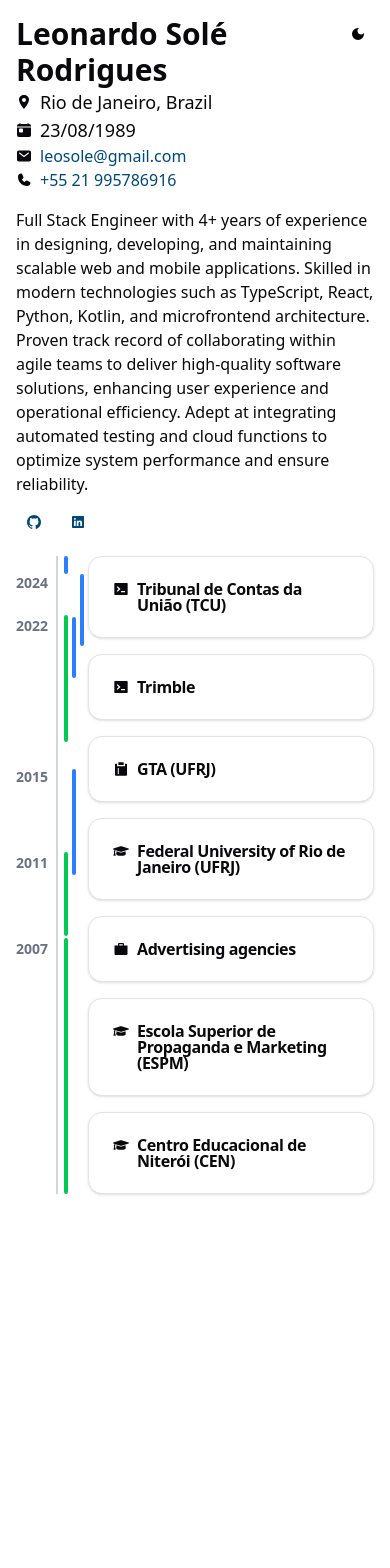
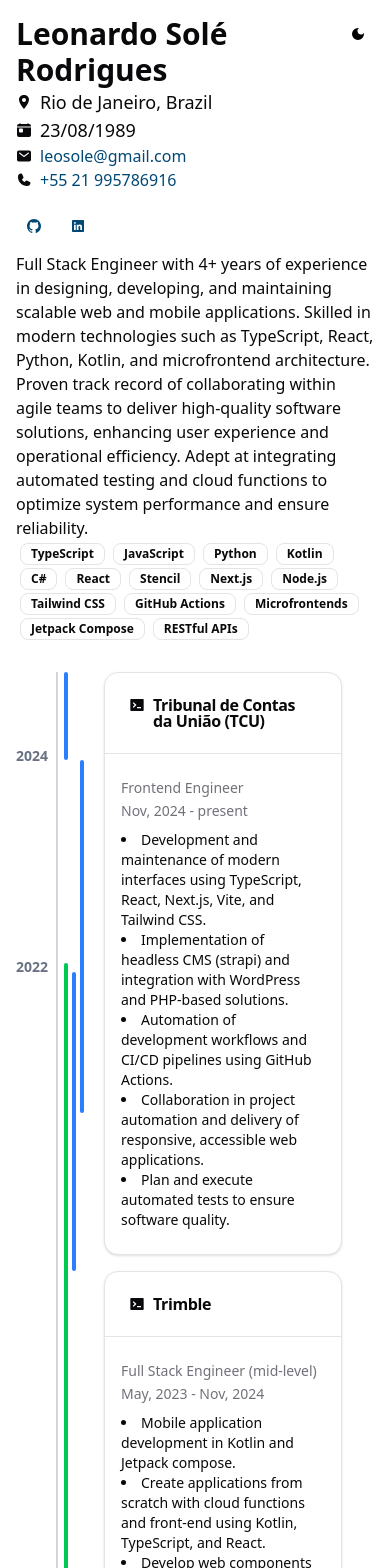
Before and after one commit to leosole/cv, a React (Vite) app: page / in a window 390 px wide. Shown: the top 1568 px of the page. Before the commit the page ends 1234 px from the top, so only its background shows below. Built offline with nearby package versions, Linux system fonts and the light colour scheme.

Commit message:
add badges

```diff
--- a/src/App.tsx
+++ b/src/App.tsx
@@ -25,13 +25,10 @@
 		<div className="px-4 pb-8">
 			<div ref={headerRef}>
 				<Header info={cv.info} />
-				<Summary links={cv.links} summary={cv.summary}/>
+				<Summary links={cv.links} summary={cv.summary} skills={cv.technical_skills}/>
 			</div>
-			<div className="flex-col sm:flex-row flex container mx-auto gap-2">
+			<div className="flex-col sm:flex-row flex container sm:w-[80%] sm:min-w-160 max-w-240 mx-auto gap-2 mt-8 pr-8 sm:pr-20">
 				<Calendar events={[...cv.professional_experience, ...cv.education]} headerHeight={headerHeight}/>
-				<div className="w-[50%]">
-
-				</div>
 			</div>
 		</div>
 	)
--- a/src/components/calendar/calendar.tsx
+++ b/src/components/calendar/calendar.tsx
@@ -20,7 +20,7 @@
 	const [hoveredCard, setHoveredCard] = useState<number>()
 	const [mouseYear, setMouseYear] = useState<string>()
 	const [mousePosition, setMousePosition] = useState<number>()
-	const [openedCards, setOpenedCards] = useState<number[]>([])
+	const [openedCards, setOpenedCards] = useState<number[]>(events.map((_, i) => i))
 
 	const processedEvents: ProcessedEvent[] = events
 		.map((event) => {
@@ -112,7 +112,7 @@
 	return (
 		<div
 			ref={containerRef}
-			className="relative container mx-auto pl-4 md:pl-8"
+			className="relative container mx-auto pl-8"
 			style={{ minHeight: `${totalMinHeightRem}rem`, position: "relative" }}
 		>
 			<div
@@ -184,7 +184,7 @@
 							className={cn(
 								event.eventType === "work" ? "bg-blue-500" : "bg-green-500",
 								hoveredCard === index && "outline outline-foreground",
-								"group-hover:outline group-hover:outline-foreground"
+								"group-hover:outline group-hover:outline-foreground transition-[outline] duration-300"
 							)}
 						/>
 					</button>
--- a/src/components/calendar/event-card.tsx
+++ b/src/components/calendar/event-card.tsx
@@ -14,6 +14,7 @@
 import { cn } from "@/lib/utils"
 import { TbExternalLink } from "react-icons/tb";
 import { FaRegFilePdf } from "react-icons/fa6";
+import { useEffect, useState } from "react"
 
 interface EventCardProps {
 	type: EventType
@@ -36,6 +37,12 @@
 	open,
 	setOpen,
 }: EventCardProps) {
+	const [animate, setAnimate] = useState(false)
+	useEffect(() => {
+		setAnimate(true)
+		const timeout = setTimeout(() => setAnimate(false), 800)
+		return () => clearTimeout(timeout)
+	}, [open])
 	return (
 		<CollapsibleCard
 			open={open}
@@ -47,9 +54,9 @@
 			onMouseLeave={onMouseLeave}
 		>
 			{type === "work" ? (
-				<WorkCard info={info} />
+				<WorkCard info={info} animate={animate} />
 			) : (
-				<EducationCard info={info} />
+				<EducationCard info={info} animate={animate} />
 			)}
 		</CollapsibleCard>
 	)
@@ -57,9 +64,10 @@
 
 interface WorkCardProps {
 	info: ProcessedEvent
+	animate?: boolean
 }
 
-export function WorkCard({ info }: WorkCardProps) {
+export function WorkCard({ info, animate }: WorkCardProps) {
 	const work = info as ProfessionalExperience
 	const icon = () => {
 		switch(work.type) {
@@ -71,7 +79,7 @@
 	return (
 		<>
 			<CollapsibleCardHeader>
-				<span>{icon()}</span>
+				<span className={cn({"animate-wiggle": animate})}>{icon()}</span>
 				{work.company}
 			</CollapsibleCardHeader>
 			<CollapsibleCardContent>
@@ -112,14 +120,15 @@
 
 interface EducationCardProps {
 	info: ProcessedEvent
+	animate?: boolean
 }
 
-export function EducationCard({ info }: EducationCardProps) {
+export function EducationCard({ info, animate }: EducationCardProps) {
 	const education = info as Education
 	return (
 		<>
 			<CollapsibleCardHeader>
-				<span><FaGraduationCap/></span>
+				<span className={cn({"animate-wiggle": animate})}><FaGraduationCap/></span>
 				{education.institution}
 			</CollapsibleCardHeader>
 			<CollapsibleCardContent>
--- a/src/components/summary.tsx
+++ b/src/components/summary.tsx
@@ -1,16 +1,17 @@
 import type { Links } from "@/types/cv";
 import { IoLogoGithub, IoLogoLinkedin  } from "react-icons/io";
 import { Button } from "./ui/button";
+import { Badge } from "./ui/badge";
 
 interface SummaryProps {
     links: Links,
     summary: string
+    skills: string[]
 }
 
-export default function Summary({ links, summary }: SummaryProps) {
+export default function Summary({ links, summary, skills }: SummaryProps) {
     return (
         <div className="container mx-auto my-4 flex flex-col gap-2">
-            <span>{summary}</span>
             <div className="flex gap-2">
                 <Button asChild variant="ghost" size="icon" title="GitHub">
                     <a href={links.github} aria-label="GitHub">
@@ -23,6 +24,12 @@
                     </a>
                 </Button>
             </div>
+            <div>
+                <span>{summary}</span>
+                <div>
+                    {skills.map(skill => <Badge key={skill} className="mx-1" variant="outline">{skill}</Badge>)}
+                </div>
+            </div>
         </div>
     )
 }
--- /dev/null
+++ b/src/components/ui/badge.tsx
@@ -0,0 +1,36 @@
+import * as React from "react"
+import { cva, type VariantProps } from "class-variance-authority"
+
+import { cn } from "@/lib/utils"
+
+const badgeVariants = cva(
+  "inline-flex items-center rounded-md border px-2.5 py-0.5 text-xs font-semibold transition-colors focus:outline-none focus:ring-2 focus:ring-ring focus:ring-offset-2",
+  {
+    variants: {
+      variant: {
+        default:
+          "border-transparent bg-primary text-primary-foreground shadow hover:bg-primary/80",
+        secondary:
+          "border-transparent bg-secondary text-secondary-foreground hover:bg-secondary/80",
+        destructive:
+          "border-transparent bg-destructive text-destructive-foreground shadow hover:bg-destructive/80",
+        outline: "text-foreground",
+      },
+    },
+    defaultVariants: {
+      variant: "default",
+    },
+  }
+)
+
+export interface BadgeProps
+  extends React.HTMLAttributes<HTMLDivElement>,
+    VariantProps<typeof badgeVariants> {}
+
+function Badge({ className, variant, ...props }: BadgeProps) {
+  return (
+    <div className={cn(badgeVariants({ variant }), className)} {...props} />
+  )
+}
+
+export { Badge, badgeVariants }
--- a/src/index.css
+++ b/src/index.css
@@ -77,6 +77,7 @@
 	--color-link: var(--link);
 	--animate-slide-down: slideDown 500ms ease-in-out;
 	--animate-slide-up: slideUp 500ms ease-in-out;
+	--animate-wiggle: wiggle 1s ease-in-out infinite;
 }
 
 .dark {
@@ -118,9 +119,11 @@
 	* {
 		@apply border-border outline-ring/50;
 	}
+
 	body {
 		@apply bg-background text-foreground;
 	}
+
 	a {
 		@apply text-link hover:underline;
 	}
@@ -129,6 +132,7 @@
 		from {
 			height: 0;
 		}
+
 		to {
 			height: var(--radix-collapsible-content-height);
 		}
@@ -138,8 +142,19 @@
 		from {
 			height: var(--radix-collapsible-content-height);
 		}
+
 		to {
 			height: 0;
 		}
 	}
+
+	@keyframes wiggle {
+		0%,
+		100% {
+			transform: rotate(-6deg);
+		}
+		50% {
+			transform: rotate(6deg);
+		}
+	}
 }
```
